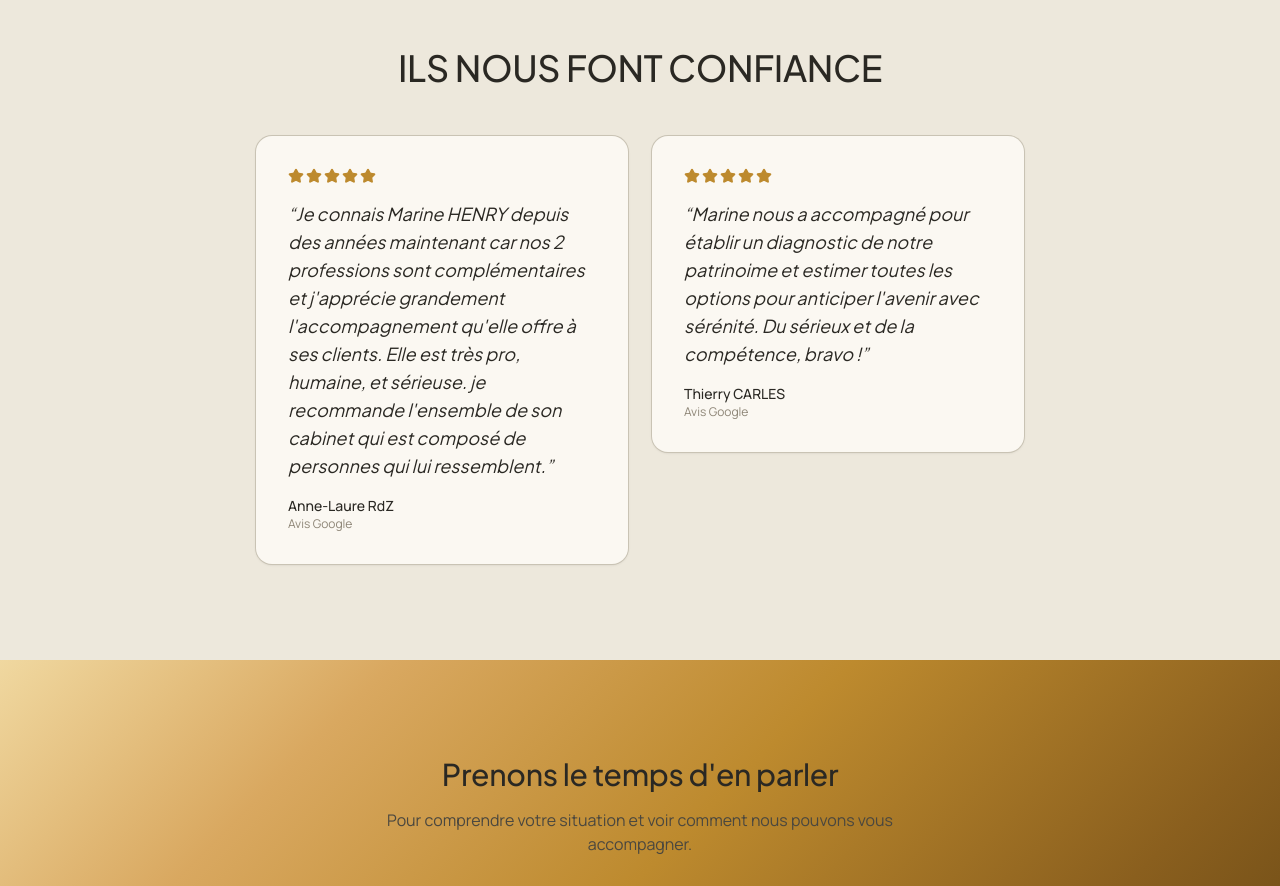
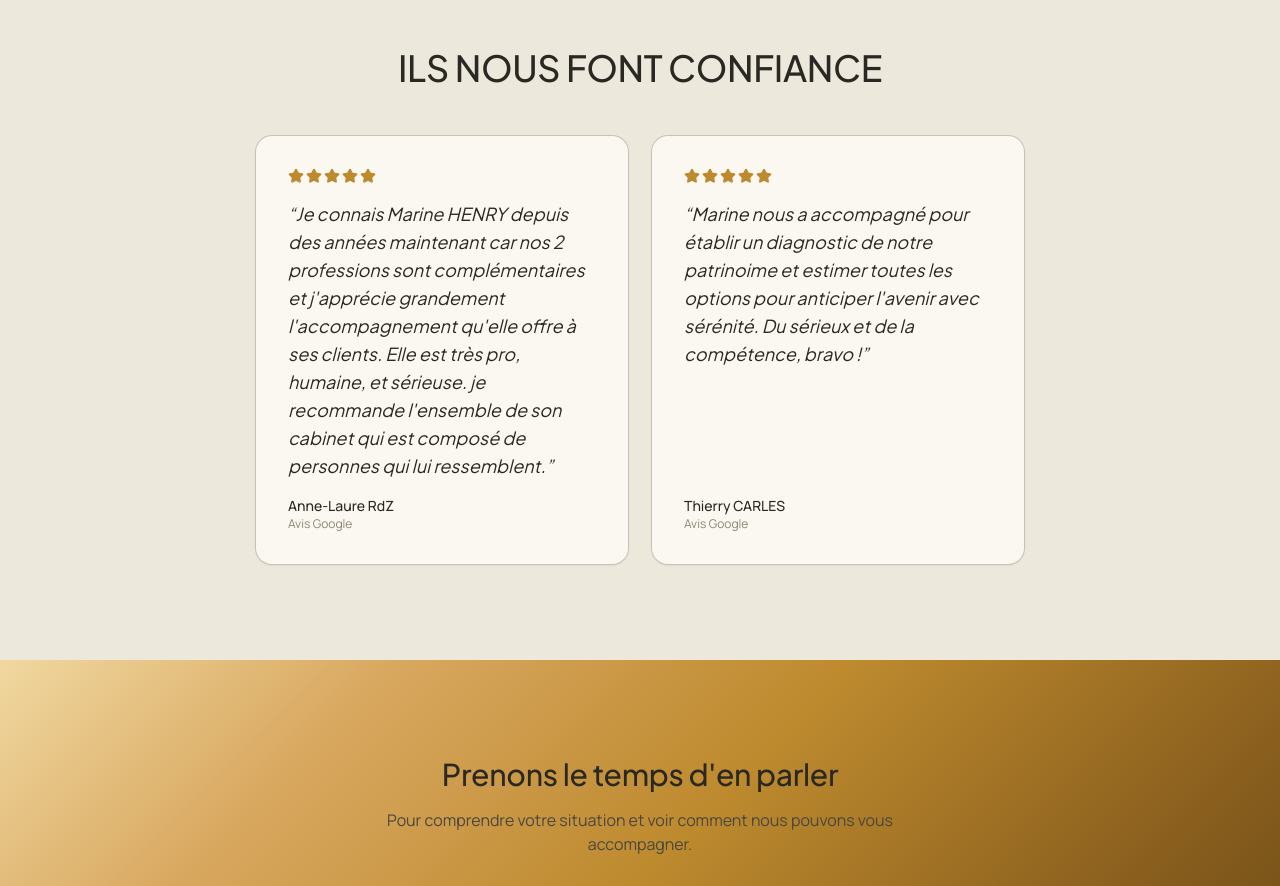
Before and after one commit to Conselia-Patrimoine/conselia-patrimoine, a Next.js app: page / in a window 1280 px wide. Shown: the part 2920-3806 px from the top of the page. Built offline with nearby package versions, Linux system fonts and the light colour scheme.

Commit message:
Avis Google : cartes de même hauteur
Les deux avis avaient des longueurs de texte différentes, donnant des
cartes de hauteur inégale dans la grille. Corrigé en propageant h-full
sur toute la chaîne (li → SlideInOnScroll → carte) avec le texte en
flex-1 pour occuper l'espace disponible.

```diff
--- a/src/components/sections/home/Testimonials.tsx
+++ b/src/components/sections/home/Testimonials.tsx
@@ -22,15 +22,19 @@ export default function Testimonials() {
 
       <ul className={`mx-auto mt-12 grid max-w-3xl grid-cols-1 gap-6 ${gridCols}`}>
         {testimonials.map((t, i) => (
-          <li key={i}>
-            <SlideInOnScroll from={i % 2 === 0 ? "left" : "right"} delay={(i % 3) * 100}>
-              <div className="rounded-2xl bg-paper p-8 shadow-sm ring-1 ring-stone-40">
+          <li key={i} className="h-full">
+            <SlideInOnScroll
+              from={i % 2 === 0 ? "left" : "right"}
+              delay={(i % 3) * 100}
+              className="h-full"
+            >
+              <div className="flex h-full flex-col rounded-2xl bg-paper p-8 shadow-sm ring-1 ring-stone-40">
                 <div className="flex gap-0.5" aria-label={`${t.rating} étoiles sur 5`}>
                   {Array.from({ length: t.rating }).map((_, star) => (
                     <Star key={star} className="h-4 w-4 fill-gold-3 text-gold-3" />
                   ))}
                 </div>
-                <p className="mt-4 font-display text-lg italic text-ink">
+                <p className="mt-4 flex-1 font-display text-lg italic text-ink">
                   &ldquo;{t.quote}&rdquo;
                 </p>
                 <p className="mt-4 text-sm font-medium">{t.name}</p>
```
Also changed, not shown: public/images/teaserbox_5942968.jpg (added).
